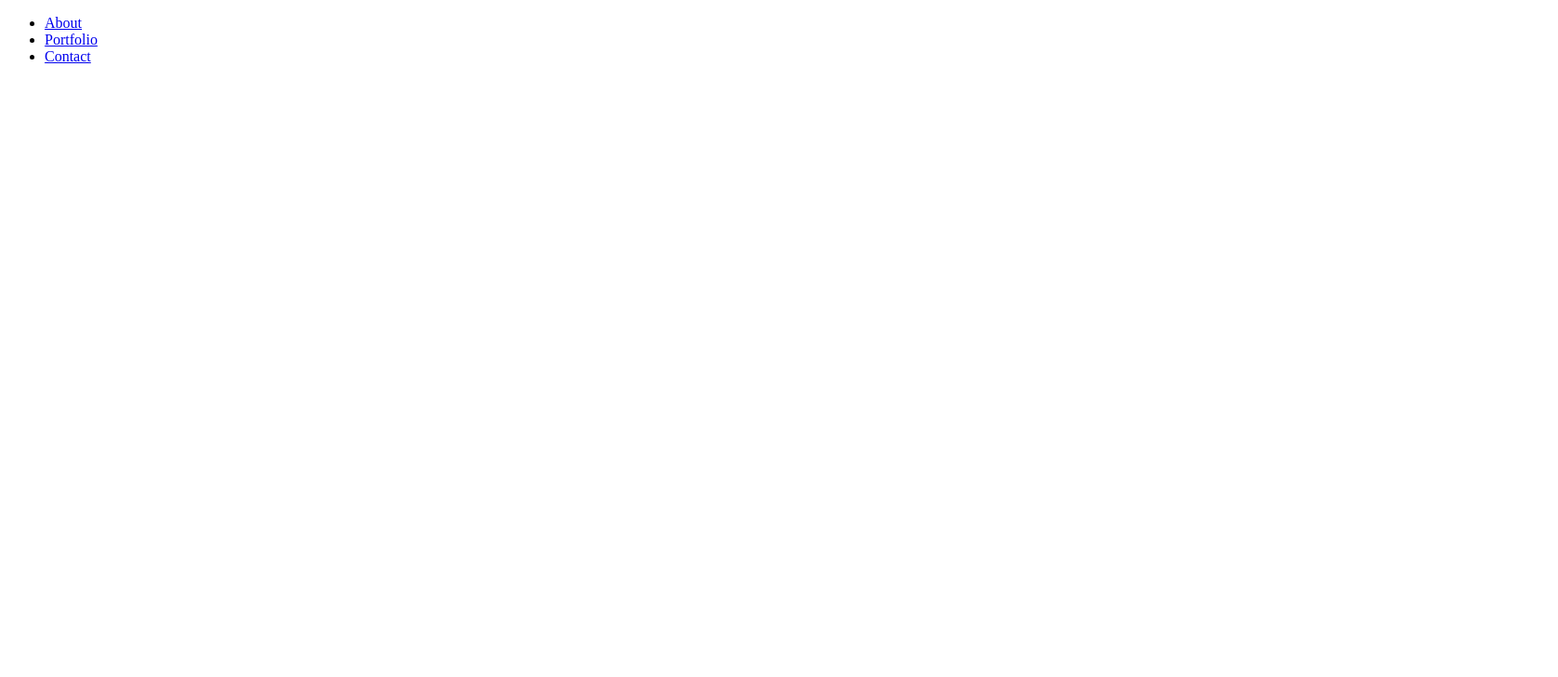
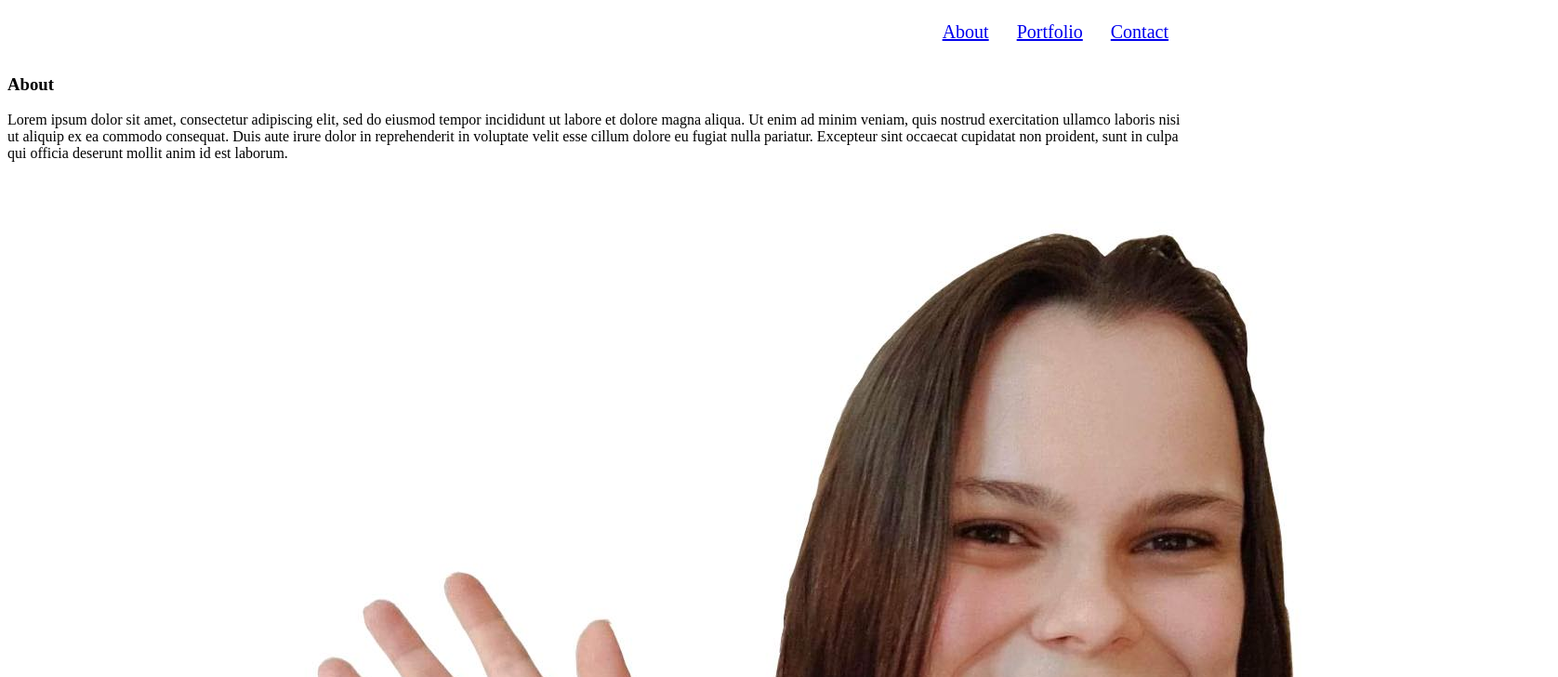
Before and after one commit to eliza-an/react-portfolio, a React (Create React App) app in the folder my-app/: page / in a window 1280 px wide. Shown: the top 728 px of the page at 93% size, 1676 px wide, since content can reach past the window. Built offline with nearby package versions, Linux system fonts and the light colour scheme.

Commit message:
added first page

```diff
--- a/my-app/package.json
+++ b/my-app/package.json
@@ -36,5 +36,8 @@
       "last 1 firefox version",
       "last 1 safari version"
     ]
+  },
+  "devDependencies": {
+    "css-loader": "^6.7.3"
   }
 }
--- a/my-app/src/components/navbar.js
+++ b/my-app/src/components/navbar/navbar.js
@@ -1,17 +1,19 @@
 import {  Link } from "react-router-dom";
 import React from 'react';
+import "./style.css"
+
 let Navbar= () =>{
   return (
-  <header>
+  <header className="nav">
     <ul>
         <li>
-        <Link to="../pages/about">About</Link>
+        <Link to="/">About</Link>
         </li>
         <li>
-        <Link to="../pages/portfolio">Portfolio</Link>
+        <Link to="/portfolio/">Portfolio</Link>
         </li>
         <li>
-        <Link to="../pages/contact">Contact</Link>
+        <Link to="/contact/">Contact</Link>
         </li>
     </ul>
   </header>
--- /dev/null
+++ b/my-app/src/components/navbar/style.css
@@ -0,0 +1,17 @@
+.nav ul{
+  list-style: none;
+  margin: 0;
+  padding: 0;
+  text-align: end;
+  font-size: 20px;
+  }
+
+  .nav ul li{
+    display: inline-flex;
+
+  }
+
+  a {
+    display: block;
+    padding: 15px;
+  }
--- a/my-app/src/pages/about.js
+++ b/my-app/src/pages/about.js
@@ -1,12 +1,13 @@
 import React from 'react';
+
+
 const About= () =>{
   return (
     <div>
       <h3>About</h3>
       <div>
         <p>Lorem ipsum dolor sit amet, consectetur adipiscing elit, sed do eiusmod tempor incididunt ut labore et dolore magna aliqua. Ut enim ad minim veniam, quis nostrud exercitation ullamco laboris nisi ut aliquip ex ea commodo consequat. Duis aute irure dolor in reprehenderit in voluptate velit esse cillum dolore eu fugiat nulla pariatur. Excepteur sint occaecat cupidatat non proident, sunt in culpa qui officia deserunt mollit anim id est laborum.</p>
-        <img src="../Images/329922260_555228413244888_4268009491925438411_n.jpg"/>
-
+        <img alt= " of me " src="/Images/329922260_555228413244888_4268009491925438411_n.jpg"/>
       </div>
     </div>
   );
--- a/my-app/src/pages/app.js
+++ b/my-app/src/pages/app.js
@@ -1,20 +1,24 @@
 
 import { BrowserRouter as Router, Route,Routes } from "react-router-dom";
-import Navbar from "../components/navbar"
+import Navbar from "../components/navbar/navbar"
 import About from "./About"
 import Portfolio from "./Portfolio"
 import Contact from "./Contact"
 
+
 function App() {
   return (
-    <Router>
+
+      <Router>
+        <Navbar className="nav"/>
         <Routes>
 
 
-            <Route path='/' element={<Navbar />} />
+
+
             <Route path='/' element={<About/>} />
-            <Route path='/' element={<Portfolio/>} />
-            <Route path='/' element={<Contact/>} />
+            <Route path='/Portfolio' element={<Portfolio/>} />
+            <Route path='/Contact' element={<Contact/>} />
 
 
 
--- a/my-app/src/pages/portfolio.js
+++ b/my-app/src/pages/portfolio.js
@@ -2,10 +2,10 @@ import React from 'react';
 const Portfolio= () =>{
   return (
     <div>
-      <h3>About</h3>
+      <h3>Portfolio</h3>
       <div>
         <p>Lorem ipsum dolor sit amet, consectetur adipiscing elit, sed do eiusmod tempor incididunt ut labore et dolore magna aliqua. Ut enim ad minim veniam, quis nostrud exercitation ullamco laboris nisi ut aliquip ex ea commodo consequat. Duis aute irure dolor in reprehenderit in voluptate velit esse cillum dolore eu fugiat nulla pariatur. Excepteur sint occaecat cupidatat non proident, sunt in culpa qui officia deserunt mollit anim id est laborum.</p>
-        <img src="../Images/329922260_555228413244888_4268009491925438411_n.jpg"/>
+
 
       </div>
     </div>
```
Also changed, not shown: my-app/public/Images/329922260_555228413244888_4268009491925438411_n.jpg (renamed from my-app/Images/329922260_555228413244888_4268009491925438411_n.jpg), 1 other file (tests, documents, lock files or other folders).
